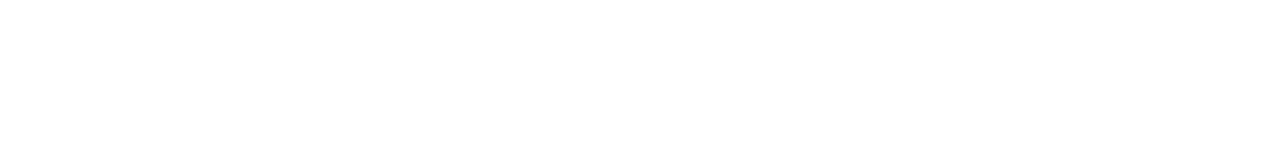
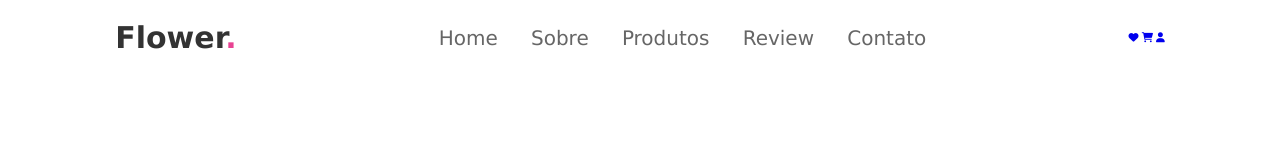
Before and after one commit to daniel-oliv3/e-commerce_flower-shop-website, a plain HTML site: page index.html in a window 1280 px wide. Drawn offline with Linux system fonts and the light colour scheme.

Commit message:
Header section

```diff
--- a/css/style.css
+++ b/css/style.css
@@ -0,0 +1,144 @@
+:root{
+    --pink:#e84393;
+}
+
+*{
+    margin:0; padding:0;
+    box-sizing: border-box;
+    font-family: Verdana, Geneva, Tahoma, sans-serif;
+    outline: none; border:none;
+    text-decoration: none;
+    text-transform: capitalize;
+    transition: .2s linear;
+}
+
+html{
+    font-size: 62.5%;
+    scroll-behavior: smooth;
+    scroll-padding-top: 6rem;
+    overflow-x: hidden;
+}
+
+section{
+    padding:2rem 9%;
+}
+
+
+/* ======= Header Section/Seção do Cabeçalho ======= */
+header {
+    position: fixed;
+    top: 0;
+    left: 0;
+    right: 0;
+    background: #fff;
+    padding: 2rem 9%;
+    display: flex;
+    align-items: center;
+    justify-content: space-between;
+    z-index: 1000;
+    box-shadow: 0 .5rem 1ren rgba(0, 0, 0, .1);
+}
+
+header .logo {
+    font-size: 3rem;
+    color: #333;
+    font-weight: bolder;
+}
+
+header .logo span {
+    color: var(--pink);
+}
+
+
+header .navbar a {
+    font-size: 2rem;
+    padding: 0 1.5rem;
+    color: #666;
+}
+
+
+
+
+
+
+
+
+
+
+
+
+
+
+
+
+
+
+
+
+
+
+
+
+
+
+
+
+
+
+
+
+
+
+
+
+
+
+
+
+
+
+
+
+
+
+
+
+
+
+
+
+
+
+
+
+
+
+
+
+
+
+
+
+
+
+
+
+/* ======= Responsive/Responsividade ======= */
+@media (max-width: 991px){
+
+    html {
+        font-size: 55%;
+    }
+}
+
+@media (max-width: 768px){
+
+
+}
+
+@media (max-width: 450px){
+
+    html {
+        font-size: 50%;
+    }
+}
--- a/index.html
+++ b/index.html
@@ -7,12 +7,58 @@
 	<title>Flower Shop</title>
 	<link rel="stylesheet" href="css/style.css">
 	<link rel="shortcut icon" href="img/favicon.ico"/>
+	<!-- cdnjs font awesome link -->
+	<link rel="stylesheet" href="https://cdnjs.cloudflare.com/ajax/libs/font-awesome/6.1.1/css/all.min.css">
 </head>
 <body>
+
+<!-- ======= Header Section/Seção do Cabeçalho ======= -->
+<header>
+	<a href="#" class="logo">Flower<span>.</span></a>
+	<nav class="navbar">
+		<a href="#home">Home</a>
+		<a href="#about">Sobre</a>
+		<a href="#products">Produtos</a>
+		<a href="#review">Review</a>
+		<a href="#contact">Contato</a>
+	</nav>
+	<div class="icons">
+		<a href="#" class="fas fa-heart"></a>
+		<a href="#" class="fas fa-shopping-cart"></a>
+		<a href="#" class="fas fa-user"></a>
+	</div>
+</header>
+
+
+
+
+
+
+
+
+
+
+
+
+
+
+<!-- ======= / ======= -->
+
+<!-- ======= / ======= -->
+
+
+
+
+
+
+
+
 
 	<script src="js/script.js"></script>
 </body>
 </html>
+
+
 
 <!--
     Autor: Daniel Oliveira
```
